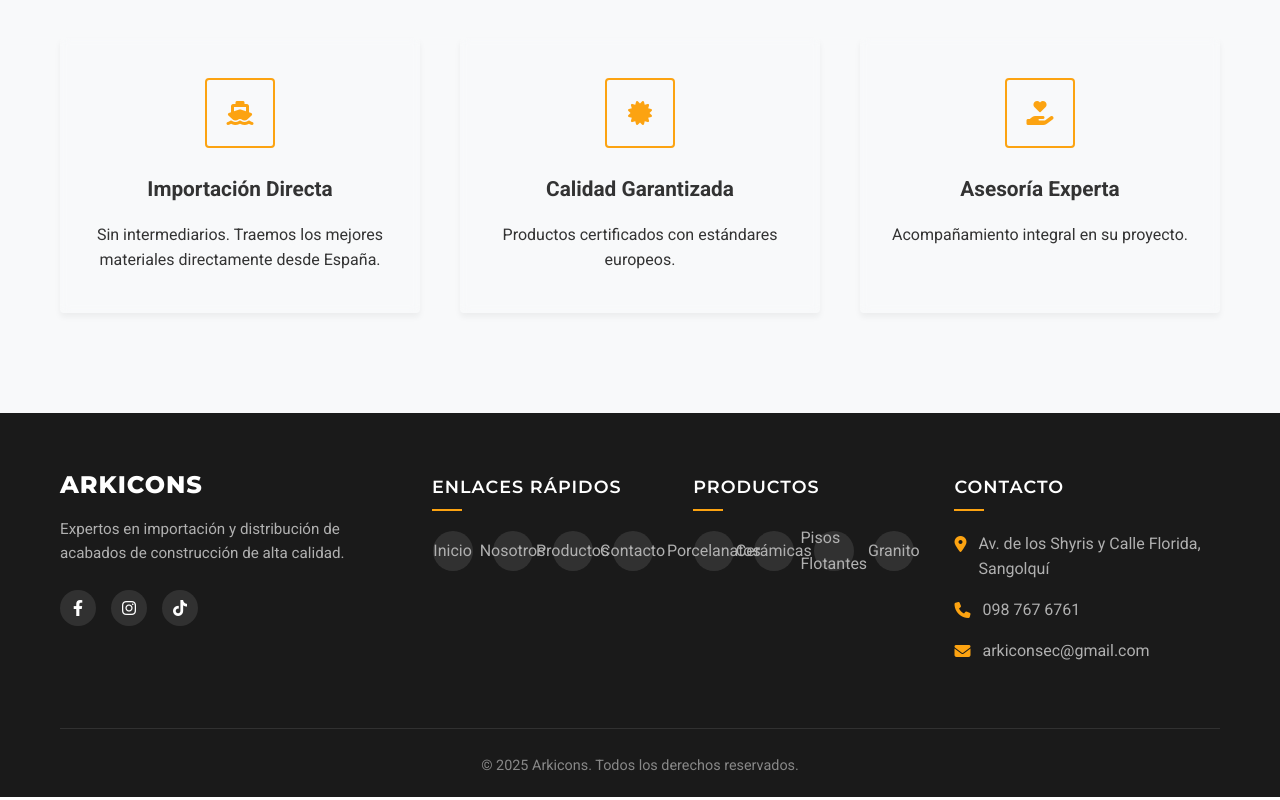
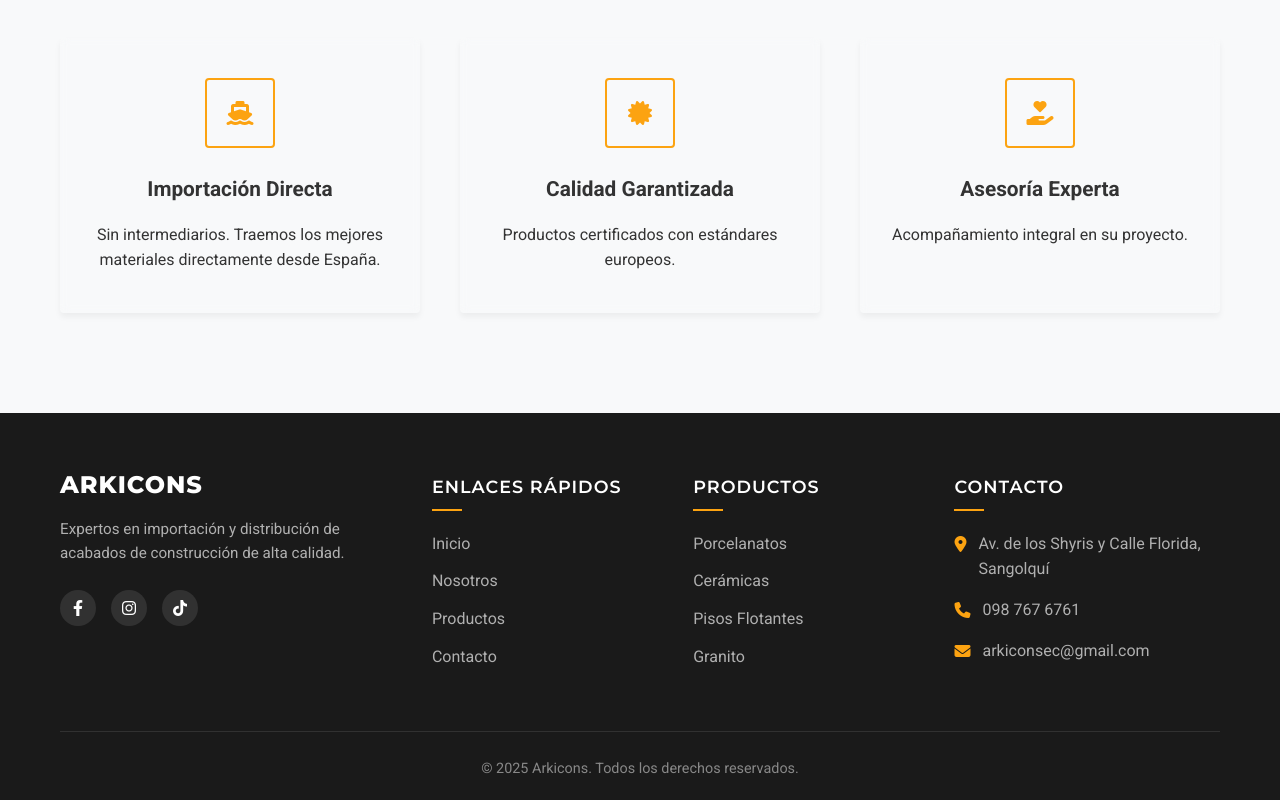
Before and after one commit to IsaacDlg/Arkicons-UI, a React (Vite) app: page /about in a window 1280 px wide. Shown: the part 816-1616 px from the top of the page. Built offline with nearby package versions, Linux system fonts and the light colour scheme.

Commit message:
fix(styles): resolve footer link squashing by renaming conflicting class

```diff
--- a/src/components/Footer.css
+++ b/src/components/Footer.css
@@ -77,25 +77,25 @@
 }
 
 /* Links Lists */
-.footer-links,
+.site-footer-links,
 .contact-list {
     list-style: none;
     padding: 0;
     margin: 0;
 }
 
-.footer-links li {
+.site-footer-links li {
     margin-bottom: 12px;
 }
 
-.footer-links a {
+.site-footer-links a {
     color: #b0b0b0;
     text-decoration: none;
     transition: color 0.2s ease;
     display: inline-block;
 }
 
-.footer-links a:hover {
+.site-footer-links a:hover {
     color: var(--primary);
     transform: translateX(5px);
 }
--- a/src/components/Footer.jsx
+++ b/src/components/Footer.jsx
@@ -27,7 +27,7 @@ const Footer = () => {
                     {/* Quick Links */}
                     <div className="footer-col">
                         <h4>Enlaces Rápidos</h4>
-                        <ul className="footer-links">
+                        <ul className="site-footer-links">
                             <li><Link to="/">Inicio</Link></li>
                             <li><Link to="/about">Nosotros</Link></li>
                             <li><Link to="/products">Productos</Link></li>
@@ -38,7 +38,7 @@ const Footer = () => {
                     {/* Products Links */}
                     <div className="footer-col">
                         <h4>Productos</h4>
-                        <ul className="footer-links">
+                        <ul className="site-footer-links">
                             <li><Link to="/products">Porcelanatos</Link></li>
                             <li><Link to="/products">Cerámicas</Link></li>
                             <li><Link to="/products">Pisos Flotantes</Link></li>
```
